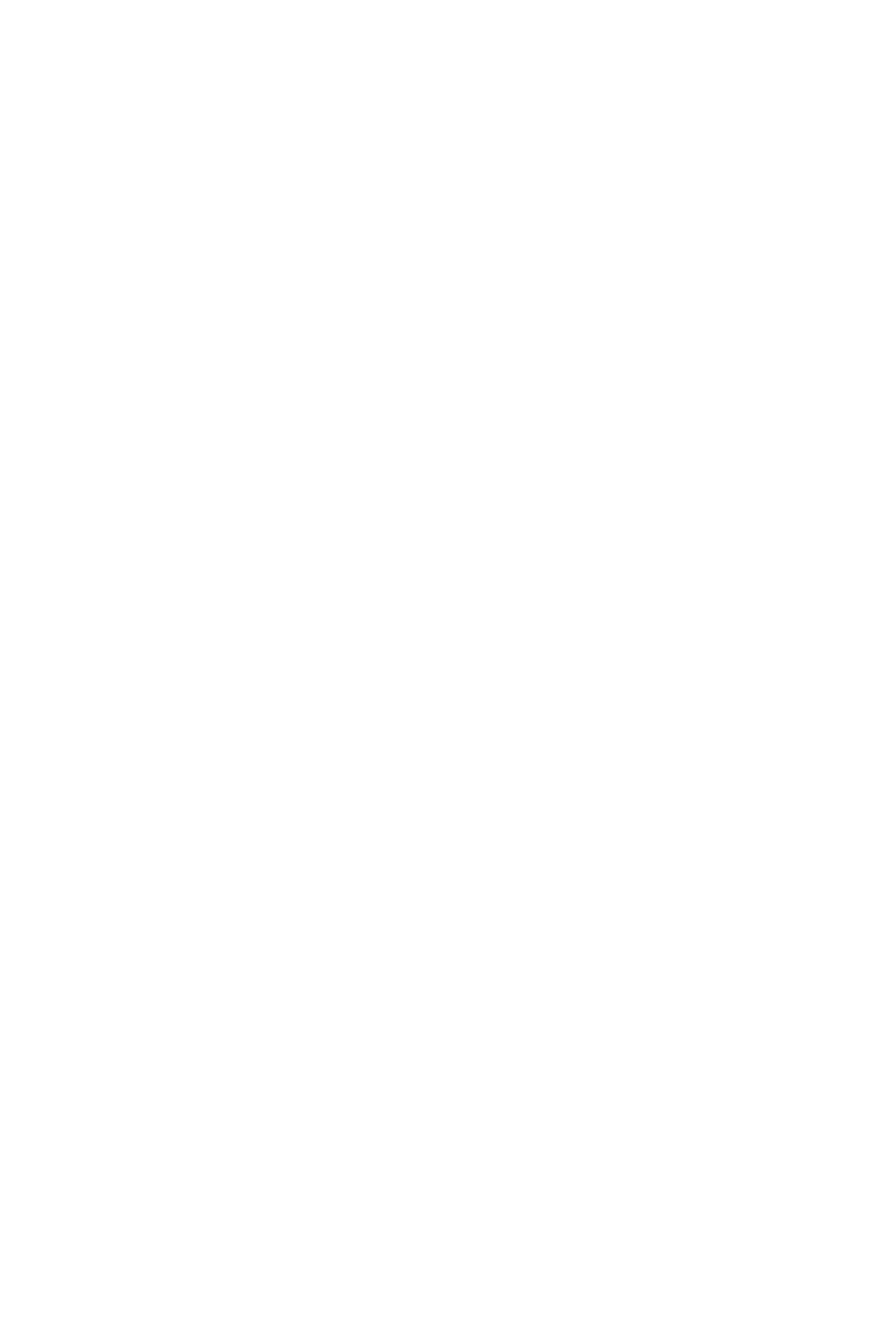
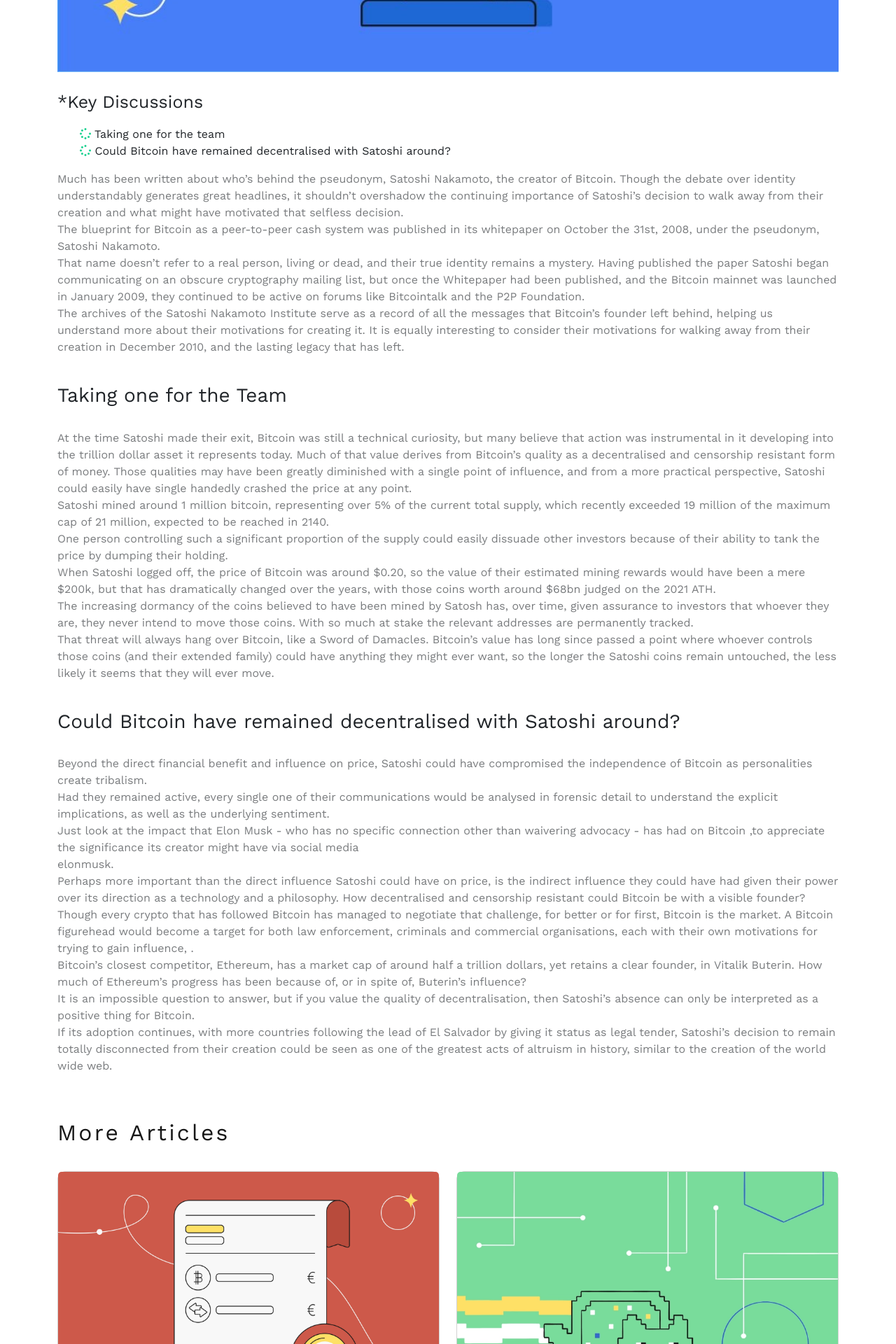
Before and after one commit to TEE2DWHY/TeamDefi, a React (Create React App) app: page /legacy-of-satoshi in a window 1280 px wide. Before the commit this address had no page. Shown: the part 880-2800 px from the top of the page at 70% size. Before the commit the page ends 800 px from the top, so only its background shows below. Built offline with nearby package versions, Linux system fonts and the light colour scheme.

Commit message:
started working on the article page

```diff
--- a/src/App.js
+++ b/src/App.js
@@ -22,6 +22,7 @@ import Dex from "./pages/Dex"
 import Forex from "./pages/Forex"
 import User from "./pages/User"
 import Books from "./pages/Books"
+import LegacyOfSatoshi from "./pages/LegacyOfSatoshi"
 
 
 function App() {
@@ -51,6 +52,7 @@ function App() {
                     <Route path="/financial-markets" element={<Forex />} />
                     <Route path="/sign-in" element={<User />} />
                     <Route path="/books" element={<Books />} />
+                    <Route path="/legacy-of-satoshi" element={<LegacyOfSatoshi />} />
                 </Routes>
             </ScrollToTop>
         </BrowserRouter>
--- a/src/components/Data.js
+++ b/src/components/Data.js
@@ -120,6 +120,16 @@ export const articleData = [
         img: "satoshi.webp",
         content: "The Legacy Of Satoshi"
     },
+    {
+        img: "Defi-comes-to- XRP-&-Dogecoin.webp",
+        content: "Defi comes to XRP & Dogecoin"
+    },
+    {
+        img: "nft-new-frontier-digital-ownership.webp",
+        content: "How does an NFT have value?"
+    }
+]
+export const articleData2 = [
     {
         img: "Defi-comes-to- XRP-&-Dogecoin.webp",
         content: "Defi comes to XRP & Dogecoin"
--- a/src/index.css
+++ b/src/index.css
@@ -556,6 +556,19 @@ a{
   margin: 20px 0px;
 }
 
+.blogArticleTopImage{
+    width: calc(100% + 40px);
+    height: 65vw;
+    margin-left: -20px;
+    position: relative;
+}
+
+.blogArticleTopImage img{
+    display: block;
+    position: absolute;
+    width: 100%;
+    height: 100%;
+}
 /* ACADEMY*/
 .academy-header:hover, .nav:hover{
   background-image: url("../public/background.png");
--- a/src/pages/Blog.js
+++ b/src/pages/Blog.js
@@ -18,13 +18,14 @@ const Blog = (props) => {
                     <div className="row">
                         <div className="col-lg-6">
                             <h1 style={{ fontWeight: "900" }}>Team Defi Articles</h1>
-                            <div className="card" style={{ width: "100%", marginTop: "10%", borderRadius: "12px", cursor: "pointer" }}>
+                            <Link to="/legacy-of-satoshi"> <div className="card" style={{ width: "100%", marginTop: "10%", borderRadius: "12px", cursor: "pointer" }}>
                                 <img src="satoshi.webp" className="card-img-top" alt="satoshi" />
                                 <br />
                                 <div className="card-body">
                                     <h5 className="card-text" style={{ fontWeight: "900" }}>The Legacy of Satoshi Nakamoto</h5>
                                 </div>
                             </div>
+                            </Link>
                         </div>
                         <div className="col-lg-6">
                             <div className="blog-card" style={{ cursor: "pointer" }}>
--- /dev/null
+++ b/src/pages/LegacyOfSatoshi.js
@@ -0,0 +1,96 @@
+import Navbar from "../components/Navbar"
+import Footer from "../components/Footer"
+import { Link } from "react-router-dom"
+import { articleData2 } from "../components/Data"
+
+const LegacyOfSatoshi = () => {
+    return (
+        <>
+            <Navbar />
+            <br />
+            <div className="container">
+                <p style={{ fontSize: "13px" }}><Link to="/blog"><span className="redierction">Blog</span></Link> /<span style={{ opacity: "0.6" }}>LegacyOfSatoshi</span></p>
+            </div>
+            <br />
+            <div className="container">
+                <h1>The Legacy of Satoshi Nakamoto</h1>
+                <p style={{ opacity: "0.6" }}>13.01.2022</p>
+                <img src="satoshi.webp" className="card-img-top" alt="satoshi" />
+                <br /> <br />
+                <p style={{ fontSize: "25px" }}>*Key Discussions</p>
+                <ul style={{ listStyle: "none" }}>
+                    <li><i class="fa-solid fa-spinner" style={{ color: "#1bd190" }}></i> Taking one for the team</li>
+                    <li><i class="fa-solid fa-spinner" style={{ color: "#1bd190" }}></i> Could Bitcoin have remained decentralised with Satoshi around?</li>
+                </ul>
+                <p style={{ opacity: "0.6" }}>
+                    Much has been written about who’s behind the pseudonym, Satoshi Nakamoto, the creator of Bitcoin. Though the debate over identity understandably generates great headlines, it shouldn’t overshadow the continuing importance of Satoshi’s decision to walk away from their creation and what might have motivated that selfless decision.
+                    <br />
+                    The blueprint for Bitcoin as a peer-to-peer cash system was published in its whitepaper on October the 31st, 2008, under the pseudonym, Satoshi Nakamoto.
+                    <br />
+                    That name doesn’t refer to a real person, living or dead, and their true identity remains a mystery. Having published the paper Satoshi began communicating on an obscure cryptography mailing list, but once the Whitepaper had been published, and the Bitcoin mainnet was launched in January 2009, they continued to be active on forums like Bitcointalk and the P2P Foundation.
+                    <br />
+                    The archives of the Satoshi Nakamoto Institute serve as a record of all the messages that Bitcoin’s founder left behind, helping us understand more about their motivations for creating it. It is equally interesting to consider their motivations for walking away from their creation in December 2010, and the lasting legacy that has left.
+                </p>
+                <br />
+                <h3>Taking one for the Team</h3>
+                <br />
+                <p style={{ opacity: "0.6" }}>
+                    At the time Satoshi made their exit, Bitcoin was still a technical curiosity, but many believe that action was instrumental in it developing into the trillion dollar asset it represents today. Much of that value derives from Bitcoin’s quality as a decentralised and censorship resistant form of money. Those qualities may have been greatly diminished with a single point of influence, and from a more practical perspective, Satoshi could easily have single handedly crashed the price at any point.
+                    <br />
+                    Satoshi mined around 1 million bitcoin, representing over 5% of the current total supply, which recently exceeded 19 million of the maximum cap of 21 million, expected to be reached in 2140.
+                    <br />
+                    One person controlling such a significant proportion of the supply could easily dissuade other investors because of their ability to tank the price by dumping their holding.
+                    <br />
+                    When Satoshi logged off, the price of Bitcoin was around $0.20, so the value of their estimated mining rewards would have been a mere $200k, but that has dramatically changed over the years, with those coins worth around $68bn judged on the 2021 ATH.
+                    <br />
+                    The increasing dormancy of the coins believed to have been mined by Satosh has, over time, given assurance to investors that whoever they are, they never intend to move those coins. With so much at stake the relevant addresses are permanently tracked.
+                    <br />
+                    That threat will always hang over Bitcoin, like a Sword of Damacles. Bitcoin’s value has long since passed a point where whoever controls those coins (and their extended family) could have anything they might ever want, so the longer the Satoshi coins remain untouched, the less likely it seems that they will ever move.
+                </p>
+                <br />
+                <h3>Could Bitcoin have remained decentralised with Satoshi around?</h3>
+                <br />
+                <p style={{ opacity: "0.6" }}>
+                    Beyond the direct financial benefit and influence on price, Satoshi could have compromised the independence of Bitcoin as personalities create tribalism.
+                    <br />
+                    Had they remained active, every single one of their communications would be analysed in forensic detail to understand the explicit implications, as well as the underlying sentiment.
+                    <br />
+                    Just look at the impact that Elon Musk - who has no specific connection other than waivering advocacy - has had on Bitcoin ,to appreciate the significance its creator might have via social media
+                    <br />
+                    elonmusk.
+                    <br />
+                    Perhaps more important than the direct influence Satoshi could have on price, is the indirect influence they could have had given their power over its direction as a technology and a philosophy. How decentralised and censorship resistant could Bitcoin be with a visible founder?
+                    <br />
+                    Though every crypto that has followed Bitcoin has managed to negotiate that challenge, for better or for first, Bitcoin is the market. A Bitcoin figurehead would become a target for both law enforcement, criminals and commercial organisations, each with their own motivations for trying to gain influence, .
+                    <br />
+                    Bitcoin’s closest competitor, Ethereum, has a market cap of around half a trillion dollars, yet retains a clear founder, in Vitalik Buterin. How much of Ethereum’s progress has been because of, or in spite of, Buterin’s influence?
+                    <br />
+                    It is an impossible question to answer, but if you value the quality of decentralisation, then Satoshi’s absence can only be interpreted as a positive thing for Bitcoin.
+                    <br />
+                    If its adoption continues, with more countries following the lead of El Salvador by giving it status as legal tender, Satoshi’s decision to remain totally disconnected from their creation could be seen as one of the greatest acts of altruism in history, similar to the creation of the world wide web.
+                </p>
+
+                <br /> <br />
+                <h2 style={{ fontSize: "32px", letterSpacing: "0.1em", color: "#181818" }}>More Articles</h2>
+                <div className="row">
+                    {articleData2.map((items) => (
+                        <div className="col-lg-6 col-sm-12">
+                            <div className="card" style={{ width: "25pxs", borderRadius: "12px", cursor: "pointer", display: "block", margin: "5% auto" }}>
+                                <img src={items.img} className="card-img-top" alt="" />
+                                <div className="card-body">
+                                    <h5 className="card-text">{items.content}</h5>
+                                </div>
+                            </div>
+                        </div>
+                    ))}
+                </div>
+
+            </div>
+
+
+            <Footer />
+        </>
+    )
+}
+
+export default LegacyOfSatoshi
```
